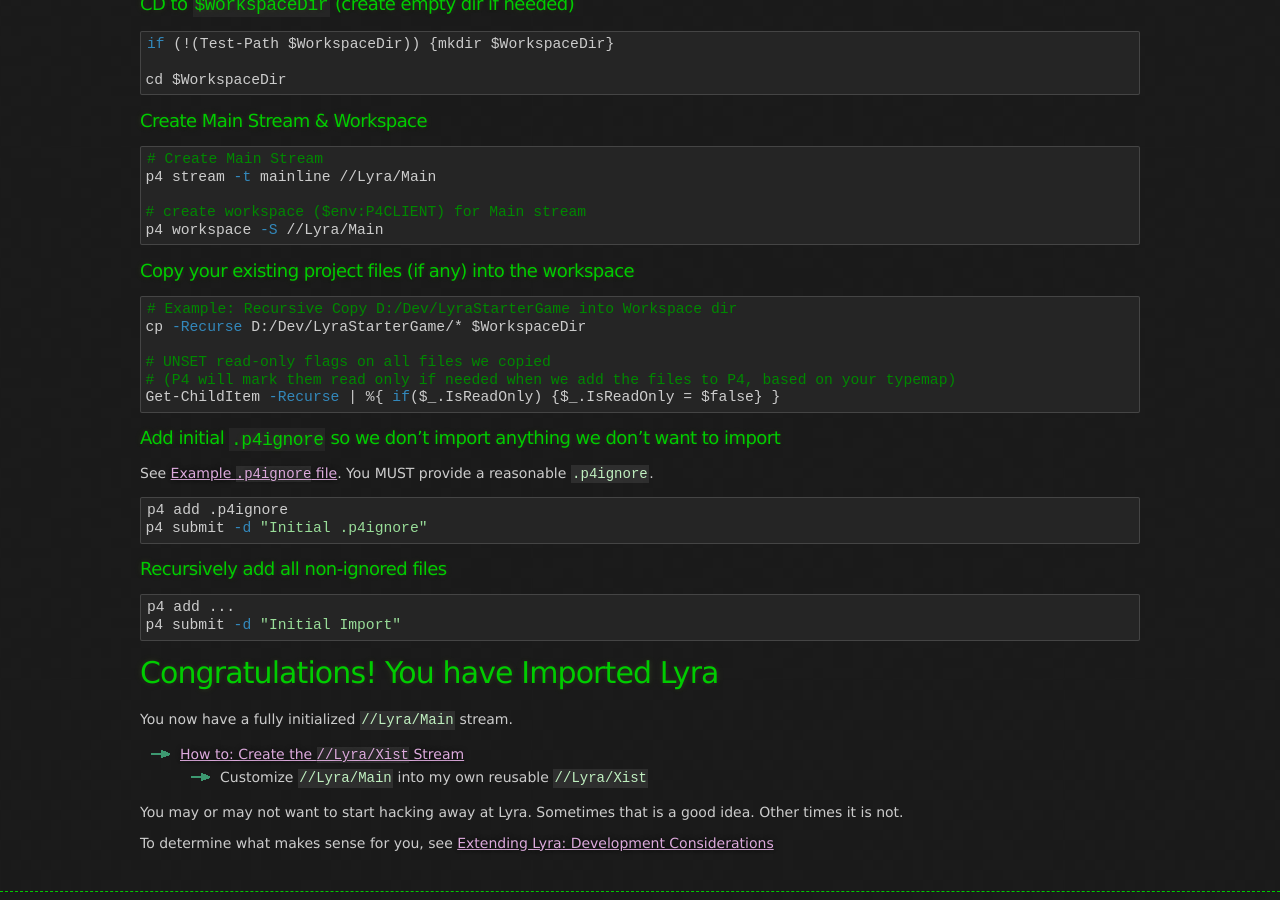
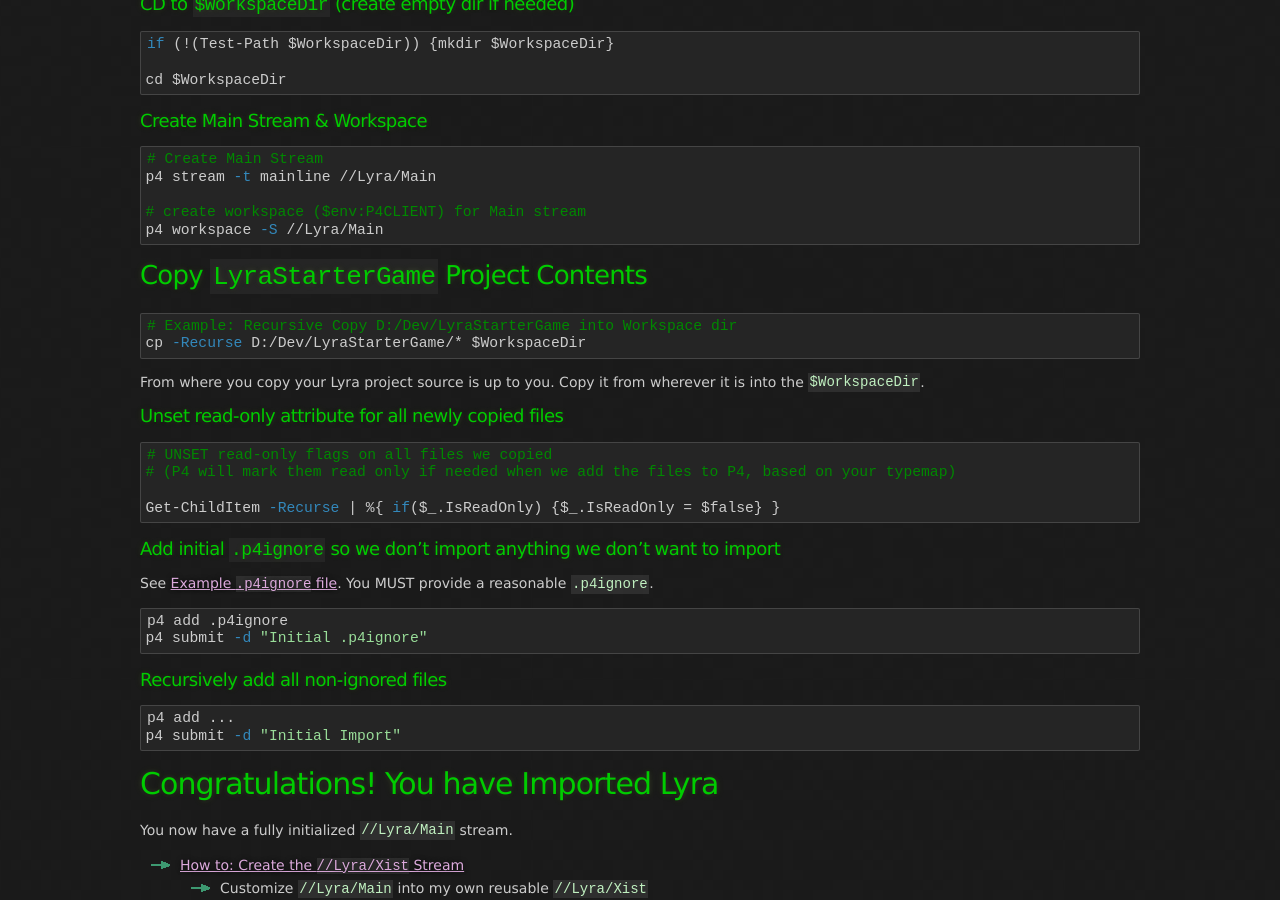
Before and after one commit to x157/x157.github.io, a Jekyll site: the page built from Perforce/How-to-Create-Lyra-Main-Stream.md, in a window 1280 px wide and 900 px high, scrolled down 917 px. Built offline with Jekyll 4.4.1, drawn with Linux system fonts in a browser that asks for light colours.

Commit message:
Call out clearing read only attribute

````diff
--- a/Perforce/How-to-Create-Lyra-Main-Stream.md
+++ b/Perforce/How-to-Create-Lyra-Main-Stream.md
@@ -64,13 +64,22 @@
 p4 workspace -S //Lyra/Main
 ```
 
-##### Copy your existing project files (if any) into the workspace
+## Copy `LyraStarterGame` Project Contents
+
 ```powershell
 # Example: Recursive Copy D:/Dev/LyraStarterGame into Workspace dir
 cp -Recurse D:/Dev/LyraStarterGame/* $WorkspaceDir
+```
 
+From where you copy your Lyra project source is up to you.
+Copy it from wherever it is into the `$WorkspaceDir`.
+
+##### Unset read-only attribute for all newly copied files
+
+```powershell
 # UNSET read-only flags on all files we copied
 # (P4 will mark them read only if needed when we add the files to P4, based on your typemap)
+
 Get-ChildItem -Recurse | %{ if($_.IsReadOnly) {$_.IsReadOnly = $false} }
 ```
 
````
